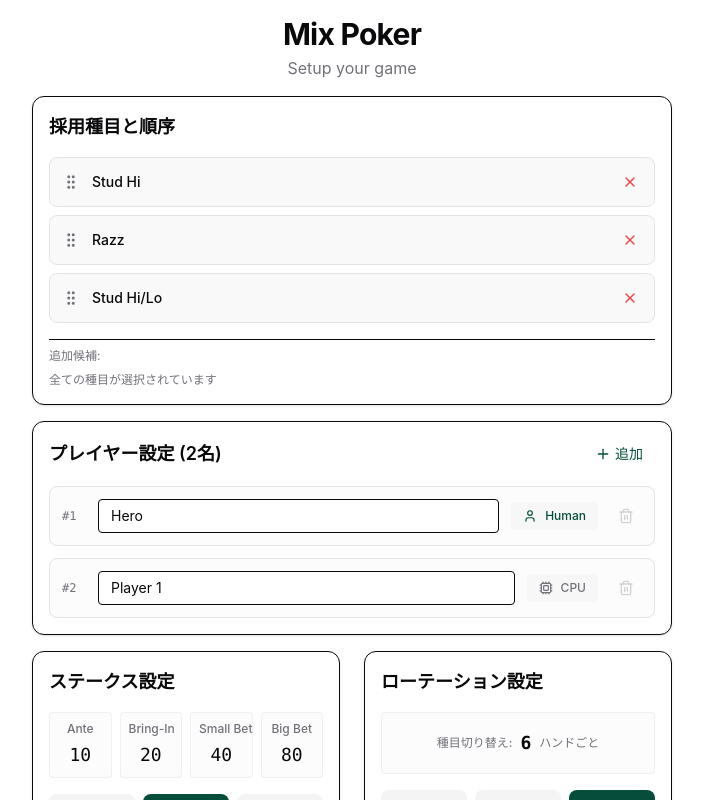
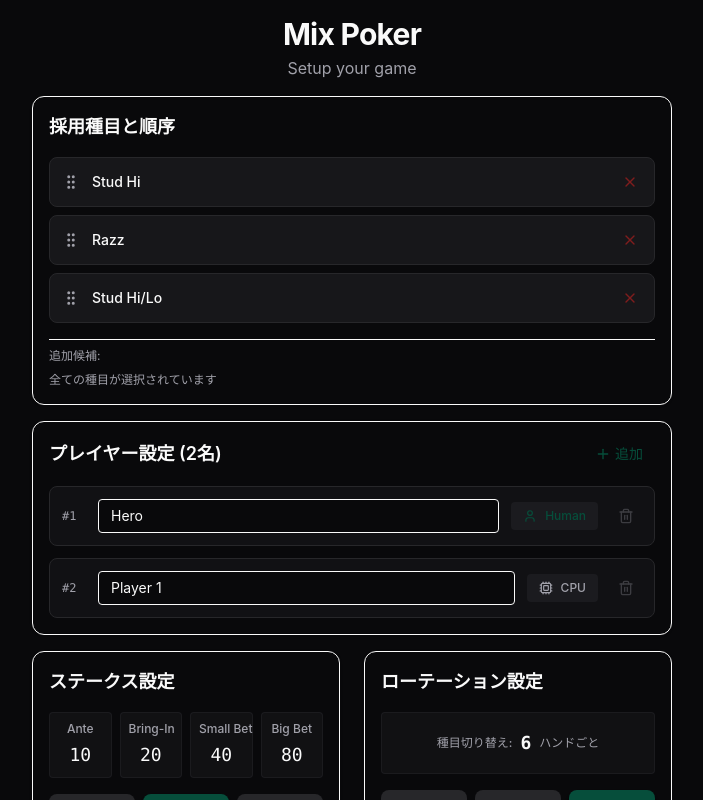
Before and after one commit to KenyaSugimoto/mix-poker, a React (Vite) app: page / in a window 1280 px wide. Shown: the whole page, without its empty margins (288-991 px from the left). Built offline with nearby package versions, Linux system fonts and the light colour scheme.

Commit message:
feat: ダークモードを強制適用するように変更
src/index.cssの変数をダークモードのものに固定し、メディアクエリを削除。

Closes #124

```diff
--- a/src/index.css
+++ b/src/index.css
@@ -38,46 +38,13 @@
 }
 
 :root {
-  --background: #ffffff;
-  --foreground: #09090b;
+  --background: #09090b;
+  --foreground: #fafafa;
 
   /* Poker App Specific Palette (Fixed) */
   --poker-base: #1c1c1e;
   --poker-green: #064e3b;
   --poker-gold: #fbbf24;
-
-  --card: #ffffff;
-  --card-foreground: #09090b;
-
-  --popover: #ffffff;
-  --popover-foreground: #09090b;
-
-  --primary: #064e3b; /* Using Design Rule Deep Green for Primary */
-  --primary-foreground: #fafafa;
-
-  --secondary: #f4f4f5;
-  --secondary-foreground: #18181b;
-
-  --muted: #f4f4f5;
-  --muted-foreground: #71717a;
-
-  --accent: #fbbf24; /* Using Design Rule Gold for Accent */
-  --accent-foreground: #18181b;
-
-  --destructive: #ef4444;
-  --destructive-foreground: #fafafa;
-
-  --border: #e4e4e7;
-  --input: #e4e4e7;
-  --ring: #18181b;
-
-  --radius: 0.5rem;
-}
-
-@media (prefers-color-scheme: dark) {
-  :root {
-    --background: #09090b;
-    --foreground: #fafafa;
 
   --card: #09090b;
   --card-foreground: #fafafa;
@@ -103,7 +70,8 @@
   --border: #27272a;
   --input: #27272a;
   --ring: #d4d4d8;
-  }
+
+  --radius: 0.5rem;
 }
 
 body {
```
Lines whose indentation alone changed are shown as unchanged.
